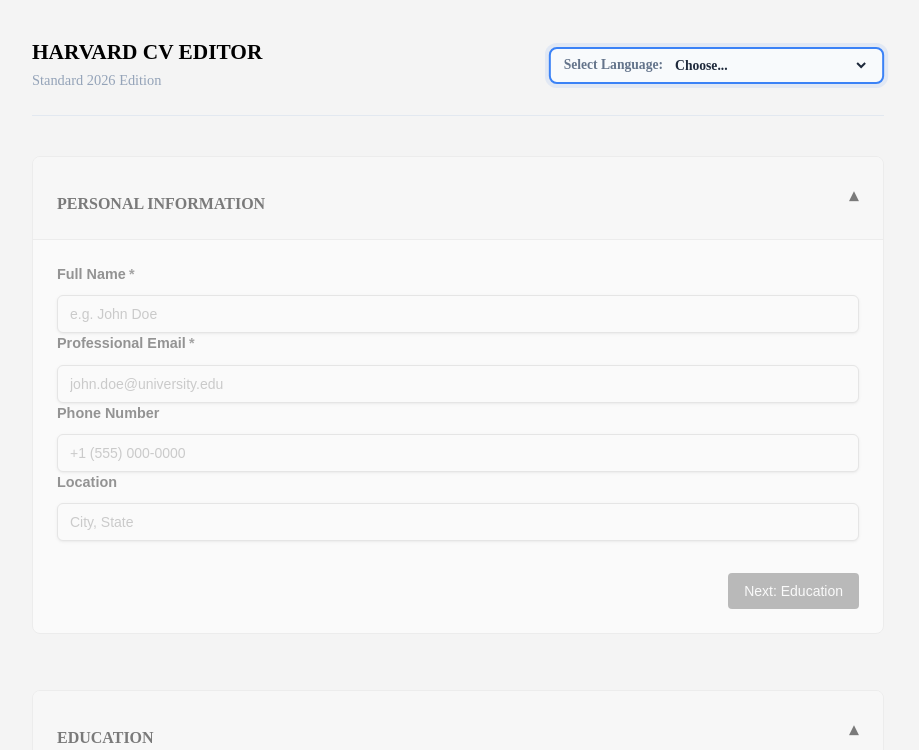
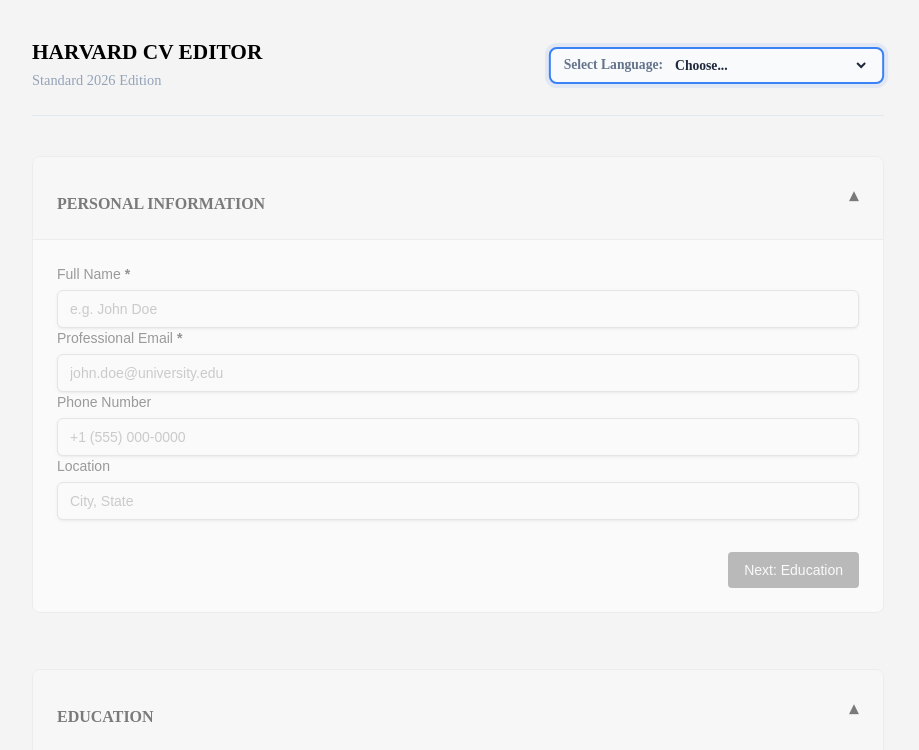
Before and after one commit to wasakabeofficial/creater_cv_format_harvard_ats, a React (Vite) app: page / in a window 1280 px wide. Shown: the top 750 px of the page, without its empty margins (182-1101 px from the left). Built offline with nearby package versions, Linux system fonts and the light colour scheme.

Commit message:
Update in File Label Component and Delete File Style

```diff
--- a/src/assets/styles/ui/Label.css
+++ /dev/null
@@ -1,14 +0,0 @@
-.custom-label {
-  display: block;
-  font-family: var(--font-alt);
-  font-size: 0.9rem;
-  font-weight: 600;
-  color: var(--color-dark-gray);
-  margin-bottom: 0.3rem;
-  text-transform: none;
-}
-
-.label-required {
-  color: #d93025;
-  margin-left: 0.2rem;
-}
--- a/src/components/ui/Label.tsx
+++ b/src/components/ui/Label.tsx
@@ -1,5 +1,5 @@
-import "../../assets/styles/ui/Label.css";
 import type { LabelProps } from "../../types/ui/Label.type";
+
 const Label = ({
   text,
   htmlFor,
@@ -7,9 +7,19 @@ const Label = ({
   className = "",
 }: LabelProps) => {
   return (
-    <label htmlFor={htmlFor} className={`custom-label ${className}`}>
+    <label
+      htmlFor={htmlFor}
+      className={`
+        block text-sm font-medium text-gray-700 font-sans
+        ${className}
+      `}
+    >
       {text}
-      {required && <span className="label-required">*</span>}
+      {required && (
+        <span className="ml-1 text-red-600 font-bold" aria-hidden="true">
+          *
+        </span>
+      )}
     </label>
   );
 };
```
